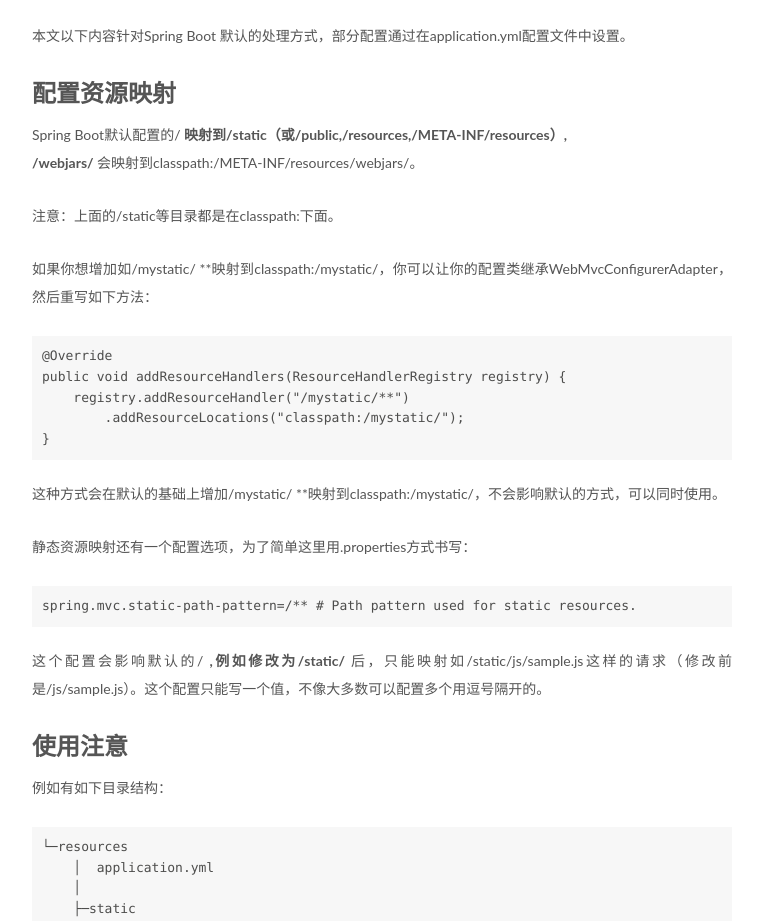
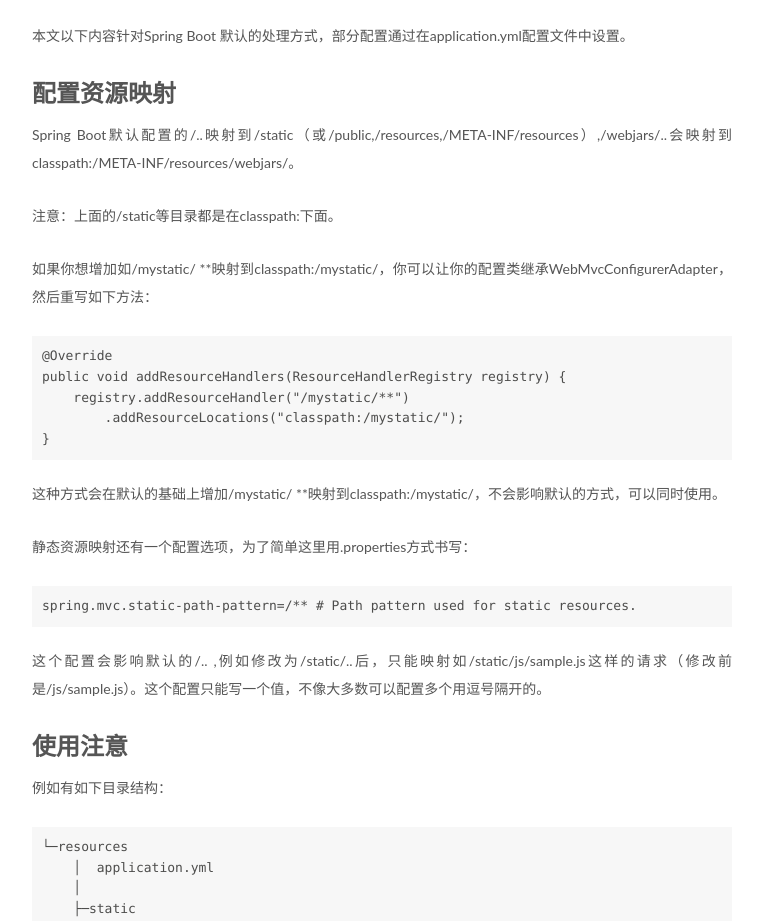
Before and after one commit to teamo33/tearfive.github.io, a plain HTML site: page index.html in a window 1280 px wide. Shown: the part 4171-5092 px from the top of the page, without its empty margins (258-1020 px from the left). Drawn offline with Linux system fonts and the light colour scheme.

Commit message:
Site updated: 2018-01-11 15:07:28

```diff
--- a/css/main.css
+++ b/css/main.css
@@ -1822,7 +1822,7 @@ pre .javascript .function {
   width: 4px;
   height: 4px;
   border-radius: 50%;
-  background: #6c2e39;
+  background: #ff39ad;
 }
 .links-of-blogroll {
   font-size: 13px;
--- a/index.html
+++ b/index.html
@@ -588,7 +588,7 @@ public class App extends SpringBootServletInitializer {
 <p>建议使用Spring Boot 默认处理方式，需要自己配置的地方可以通过配置文件修改。</p>
 <p>但是如果你想完全控制Spring MVC，你可以在@Configuration注解的配置类上增加@EnableWebMvc，增加该注解以后WebMvcAutoConfiguration中配置就不会生效，你需要自己来配置需要的每一项。这种情况下的配置方法建议参考WebMvcAutoConfiguration类。</p>
 <p>本文以下内容针对Spring Boot 默认的处理方式，部分配置通过在application.yml配置文件中设置。</p>
-<h1 id="配置资源映射"><a href="#配置资源映射" class="headerlink" title="配置资源映射"></a>配置资源映射</h1><p>Spring Boot默认配置的/ <strong>映射到/static（或/public,/resources,/META-INF/resources）,<br>/webjars/ </strong>会映射到classpath:/META-INF/resources/webjars/。</p>
+<h1 id="配置资源映射"><a href="#配置资源映射" class="headerlink" title="配置资源映射"></a>配置资源映射</h1><p>Spring Boot默认配置的/..映射到/static（或/public,/resources,/META-INF/resources）,/webjars/..会映射到classpath:/META-INF/resources/webjars/。</p>
 <p>注意：上面的/static等目录都是在classpath:下面。</p>
 <p>如果你想增加如/mystatic/ **映射到classpath:/mystatic/，你可以让你的配置类继承WebMvcConfigurerAdapter，然后重写如下方法：</p>
 <pre><code>@Override
@@ -599,8 +599,7 @@ public void addResourceHandlers(ResourceHandlerRegistry registry) {
 </code></pre><p>这种方式会在默认的基础上增加/mystatic/ **映射到classpath:/mystatic/，不会影响默认的方式，可以同时使用。</p>
 <p>静态资源映射还有一个配置选项，为了简单这里用.properties方式书写：</p>
 <pre><code>spring.mvc.static-path-pattern=/** # Path pattern used for static resources.
-</code></pre><p>这个配置会影响默认的/ <strong>,例如修改为/static/
-</strong>后，只能映射如/static/js/sample.js这样的请求（修改前是/js/sample.js）。这个配置只能写一个值，不像大多数可以配置多个用逗号隔开的。</p>
+</code></pre><p>这个配置会影响默认的/.. ,例如修改为/static/..后，只能映射如/static/js/sample.js这样的请求（修改前是/js/sample.js）。这个配置只能写一个值，不像大多数可以配置多个用逗号隔开的。</p>
 <h1 id="使用注意"><a href="#使用注意" class="headerlink" title="使用注意"></a>使用注意</h1><p>例如有如下目录结构：</p>
 <pre><code>└─resources
     │  application.yml
```
Also changed, not shown: 2015/07/01/Spring Boot_静态资源处理/index.html (+3 -4 lines), 2015/08/01/Spring Boot_jsp/index.html (+1 -1 lines).
